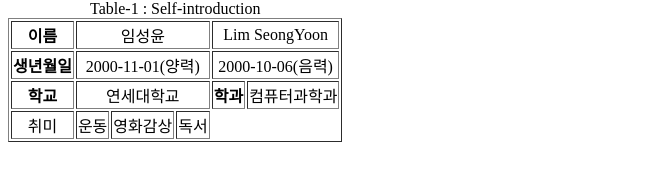
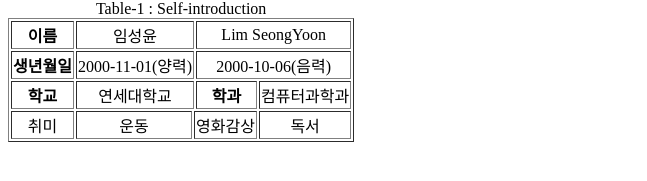
Before and after one commit to 2020147529/HomeworkRepository, a plain HTML site: page LAB1/index.html in a window 1280 px wide. Shown: the part 429-610 px from the top of the page, without its empty margins (0-647 px from the left). Drawn offline with Linux system fonts and the light colour scheme.

Commit message:
Update index.html

```diff
--- a/LAB1/index.html
+++ b/LAB1/index.html
@@ -25,7 +25,7 @@
         <li><a href="https://www.instagram.com/0_sysy_0/">Instagram Account</a></li>
         <li><a href="https://www.facebook.com/dlatjddbs9531/">facebook Account</a></li>
       </ul>
-      </p>
+    </p>
     <p>
       <h3>They are my favoirte bodybuilders</h3>
       <img src="arnold.jpeg" alt="Arnold Schwarzenegger" width="200" height="200">
@@ -52,9 +52,9 @@
       </tr>
       <tr>
         <td style="text-align: center;">취미</td>
-        <td style="text-align: center;">운동</td>
-        <td style="text-align: center;">영화감상</td>
-        <td style="text-align: center;">독서</td>
+        <td style="text-align: center;" colspan="2">운동</td>
+        <td style="text-align: center;" colspan="2">영화감상</td>
+        <td style="text-align: center;" colspan="2">독서</td>
       </tr>
     </table>
   </body>
```
